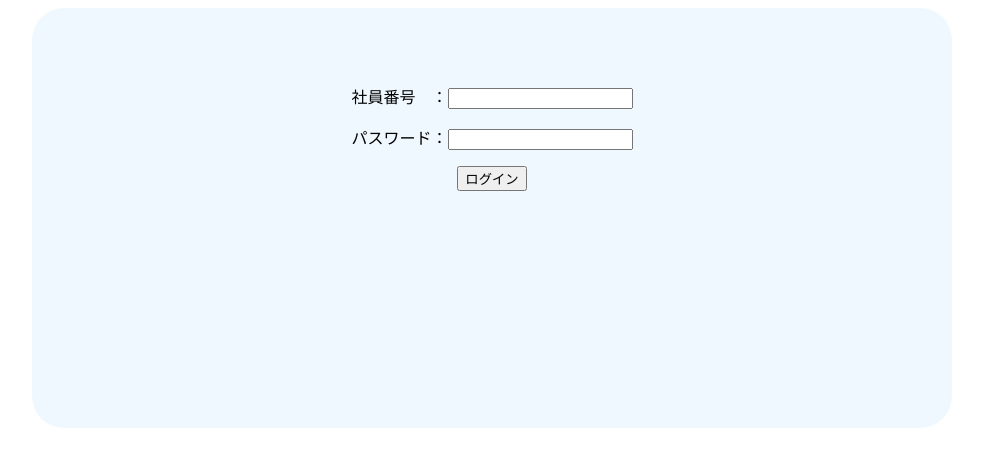
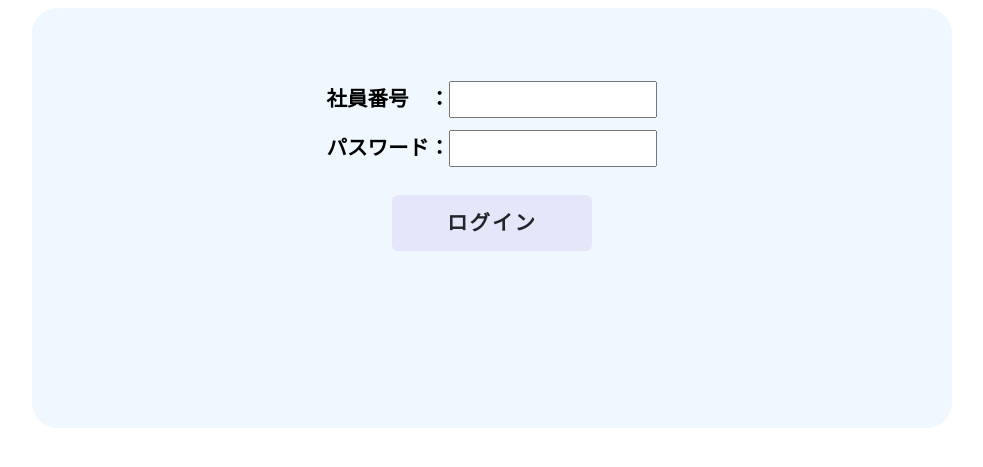
Before and after one commit to junnaoo/work_record, a PHP site: page /login.php in a window 1280 px wide. Shown: the top 467 px of the page, without its empty margins (148-1131 px from the left). Run offline with PHP 8.4, Linux system fonts and the light colour scheme.

Commit message:
デザイン変更

```diff
--- a/login.php
+++ b/login.php
@@ -60,6 +60,52 @@
     <meta name="viewport" content="width=device-width, initial-scale=1.0">
     <title>ログイン</title>
     <style>
+        html {
+            font-size: 80%;/*rem算出をしやすくするために*/
+        }
+        .btn,
+        button {
+            font-size: 1.6rem;
+            font-weight: 700;
+            line-height: 1.5;
+            position: relative;
+            display: inline-block;
+            padding: 1rem 4rem;
+            cursor: pointer;
+            -webkit-user-select: none;
+            -moz-user-select: none;
+            -ms-user-select: none;
+            user-select: none;
+            -webkit-transition: all 0.3s;
+            transition: all 0.3s;
+            text-align: center;
+            vertical-align: middle;
+            text-decoration: none;
+            letter-spacing: 0.1em;
+            color: #212529;
+            border-radius: 0.5rem;
+            border: 0px;
+        }
+        .btn,
+        button{
+            background-color: lavender;
+        }
+        .btn:hover,
+        button:hover{
+            color: #fff;
+            background-color: lightslategray;
+        }
+        span{
+            font-size: 1.6rem;
+            font-weight: 700;
+            line-height: 1.5;
+        }
+        input{
+            font-size: 1.6rem;
+            font-weight: 700;
+            line-height: 1.5;
+            width: 200px;
+        }
         .kanri{
             margin-left: auto;
             margin-right: auto;
@@ -76,13 +122,13 @@
     <div class="kanri">
     <form action="" method="post">
         <p><span>社員番号　：</span><input type="text" name="member_num"></p>
-        <p><span>パスワード：</span><input type="text" name="password"></p>
+        <p><span>パスワード：</span><input type="text" name="password"></p><br>
 
         <?php
             if(!empty($error_message))echo "<p>{$error_message}</p>";
         ?>
 
-        <p><input type="submit" name="submit" value="ログイン"></p>
+        <input type="submit" name="submit" value="ログイン" class="btn">
     </form>
     </div>
 
--- a/logout.php
+++ b/logout.php
@@ -33,7 +33,7 @@ session_destroy(); //セッション破棄
 </head>
 <body>
     <div class="kanri">
-    <h1>ログアウトしました</h1>
+    <h2>ログアウトしました</h2>
     <a href="login.php">ログインページに戻る</a>
     </div>
 </body>
--- a/mypage.php
+++ b/mypage.php
@@ -14,7 +14,6 @@ if(!isset($_SESSION['member_num'])){
     <meta name="viewport" content="width=device-width, initial-scale=1.0">
     <title>勤怠登録</title>
     <style>
-                *,
         *:before,
         *:after {
         -webkit-box-sizing: inherit;
@@ -23,7 +22,7 @@ if(!isset($_SESSION['member_num'])){
 
         html {
 
-        font-size: 62.5%;/*rem算出をしやすくするために*/
+        font-size: 80%;/*rem算出をしやすくするために*/
         }
 
         button {
```
